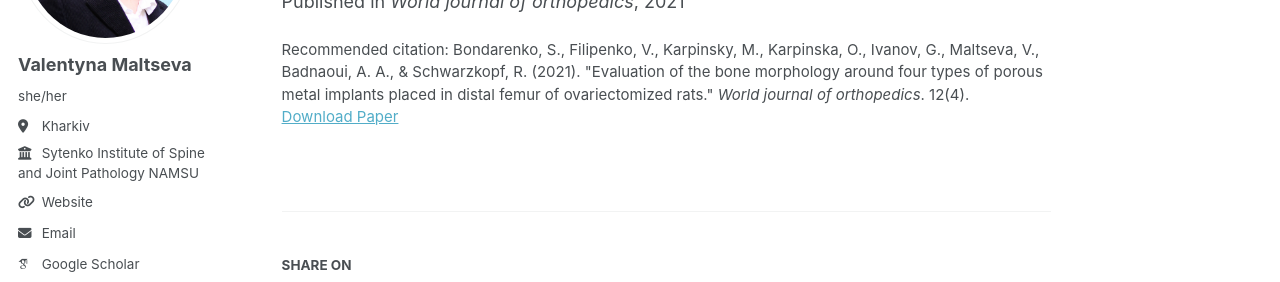
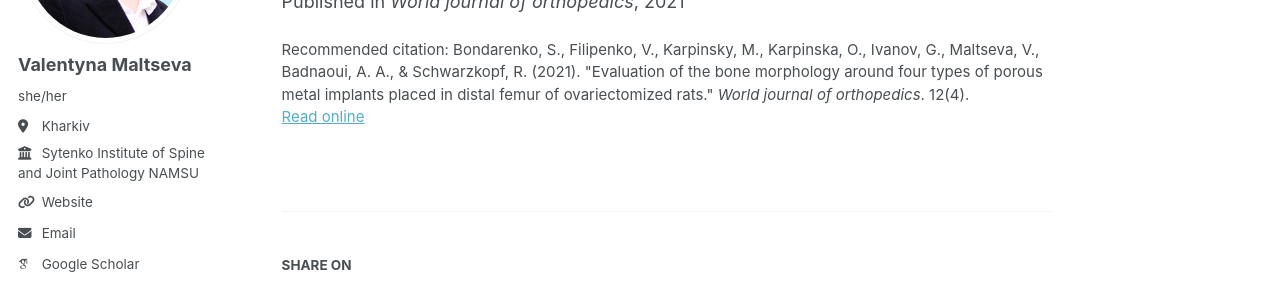
Before and after one commit to valentynamaltseva/valentynamaltseva.github.io, a Jekyll site: the page built from _publications/2021-osseointegration.md, in a window 1280 px wide and 1053 px high. Shown: the part 240-522 px from the top of the window. Built offline with Jekyll 4.4.1, drawn with Linux system fonts in a browser that asks for light colours; some web fonts are replaced.

Commit message:
Update single.html

```diff
--- a/_layouts/single.html
+++ b/_layouts/single.html
@@ -48,13 +48,13 @@ layout: default
         {{ content }}
 
         {% if page.citation and page.paperurl and page.slidesurl and page.bibtexurl %}
-          <p style="font-size: smaller">Recommended citation: {{ page.citation }}<br /><a href="{{ page.paperurl }}">Download Paper</a> | <a href="{{ page.slidesurl }}">Download Slides</a> | <a href="{{ page.bibtexurl }}">Download Bibtex</a></p>
+          <p style="font-size: smaller">Recommended citation: {{ page.citation }}<br /><a href="{{ page.paperurl }}">Read online</a> | <a href="{{ page.slidesurl }}">Download Slides</a> | <a href="{{ page.bibtexurl }}">Download Bibtex</a></p>
         {% elsif page.citation and page.paperurl and page.slidesurl %}
-          <p style="font-size: smaller">Recommended citation: {{ page.citation }}<br /><a href="{{ page.paperurl }}">Download Paper</a> | <a href="{{ page.slidesurl }}">Download Slides</a></p>
+          <p style="font-size: smaller">Recommended citation: {{ page.citation }}<br /><a href="{{ page.paperurl }}">Read online</a> | <a href="{{ page.slidesurl }}">Download Slides</a></p>
         {% elsif page.citation and page.paperurl and page.bibtexurl %}
-          <p style="font-size: smaller">Recommended citation: {{ page.citation }}<br /><a href="{{ page.paperurl }}">Download Paper</a> | <a href="{{ page.bibtexurl }}">Download Bibtex</a></p>
+          <p style="font-size: smaller">Recommended citation: {{ page.citation }}<br /><a href="{{ page.paperurl }}">Read online</a> | <a href="{{ page.bibtexurl }}">Download Bibtex</a></p>
         {% elsif page.citation and page.paperurl %}
-          <p style="font-size: smaller">Recommended citation: {{ page.citation }}<br /><a href="{{ page.paperurl }}">Download Paper</a></p>
+          <p style="font-size: smaller">Recommended citation: {{ page.citation }}<br /><a href="{{ page.paperurl }}">Read online</a></p>
         {% elsif page.citation and page.slidesurl and page.bibtexurl %}
           <p style="font-size: smaller">Recommended citation: {{ page.citation }}<br /><a href="{{ page.slidesurl }}">Download Slides</a> | <a href="{{ page.bibtexurl }}">Download Bibtex</a></p>
         {% elsif page.citation and page.slidesurl %}
```
